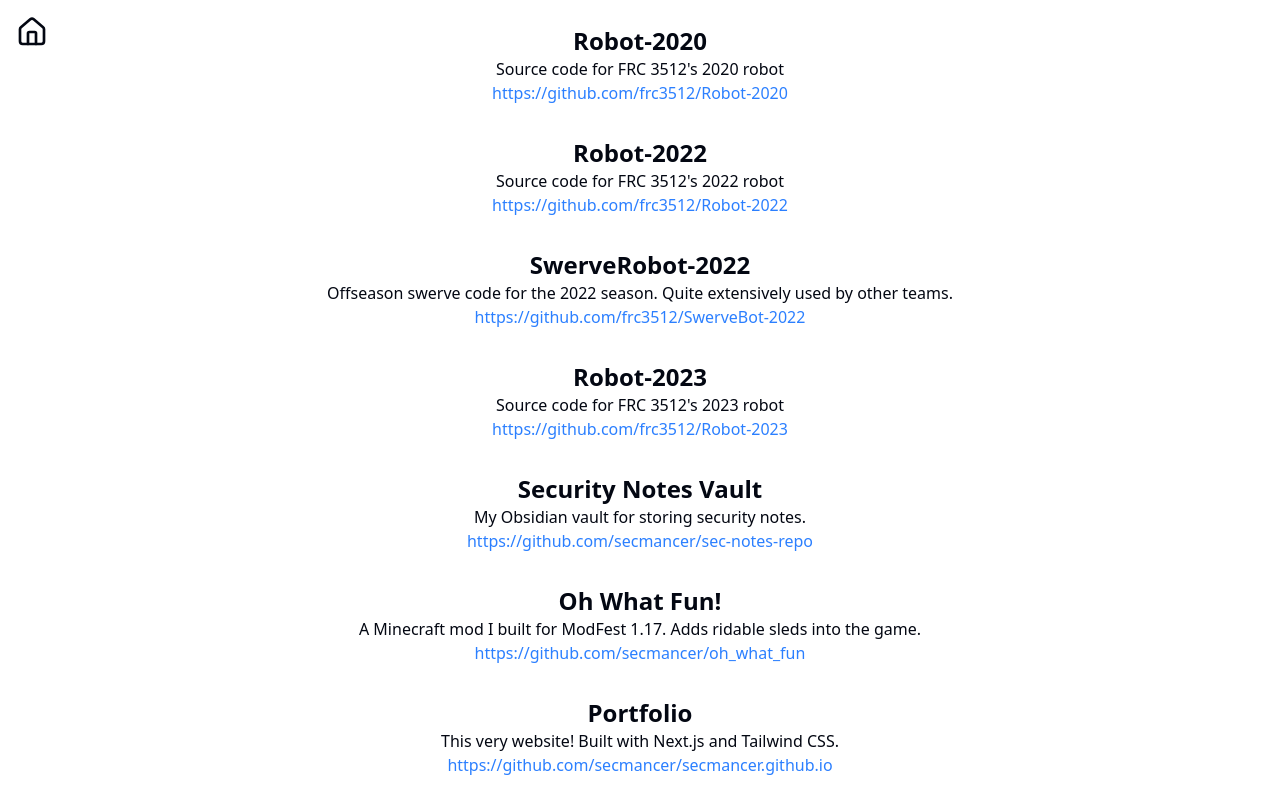
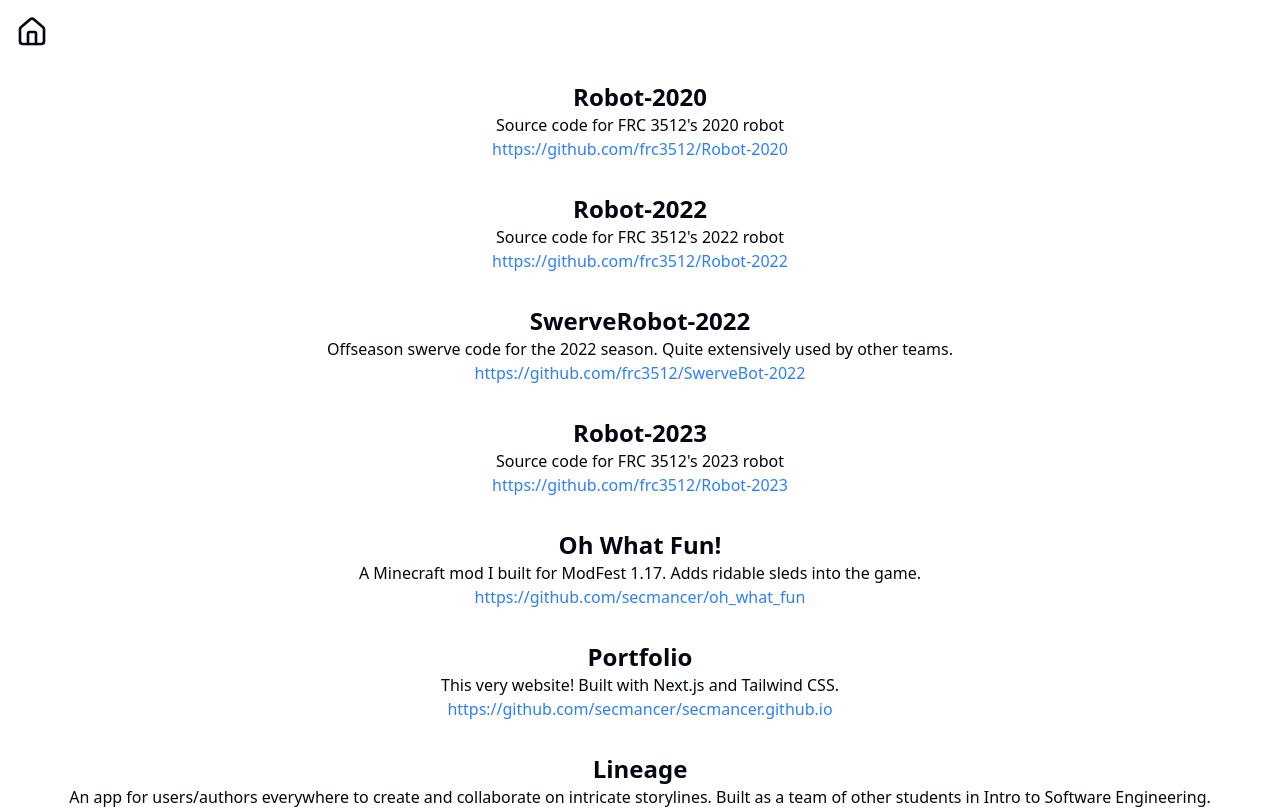
Before and after one commit to secmancer/secmancer.github.io, a Next.js app: page /projects in a window 1280 px wide. Shown: the top 809 px of the page. Built offline with nearby package versions, Linux system fonts and the light colour scheme.

Commit message:
Update page.jsx

```diff
--- a/src/app/projects/page.jsx
+++ b/src/app/projects/page.jsx
@@ -24,11 +24,6 @@
         link="https://github.com/frc3512/Robot-2023"
       />
       <Project
-        title="Security Notes Vault"
-        description="My Obsidian vault for storing security notes."
-        link="https://github.com/secmancer/sec-notes-repo"
-      />
-      <Project
         title="Oh What Fun!"
         description="A Minecraft mod I built for ModFest 1.17. Adds ridable sleds into the game."
         link="https://github.com/secmancer/oh_what_fun"
```
